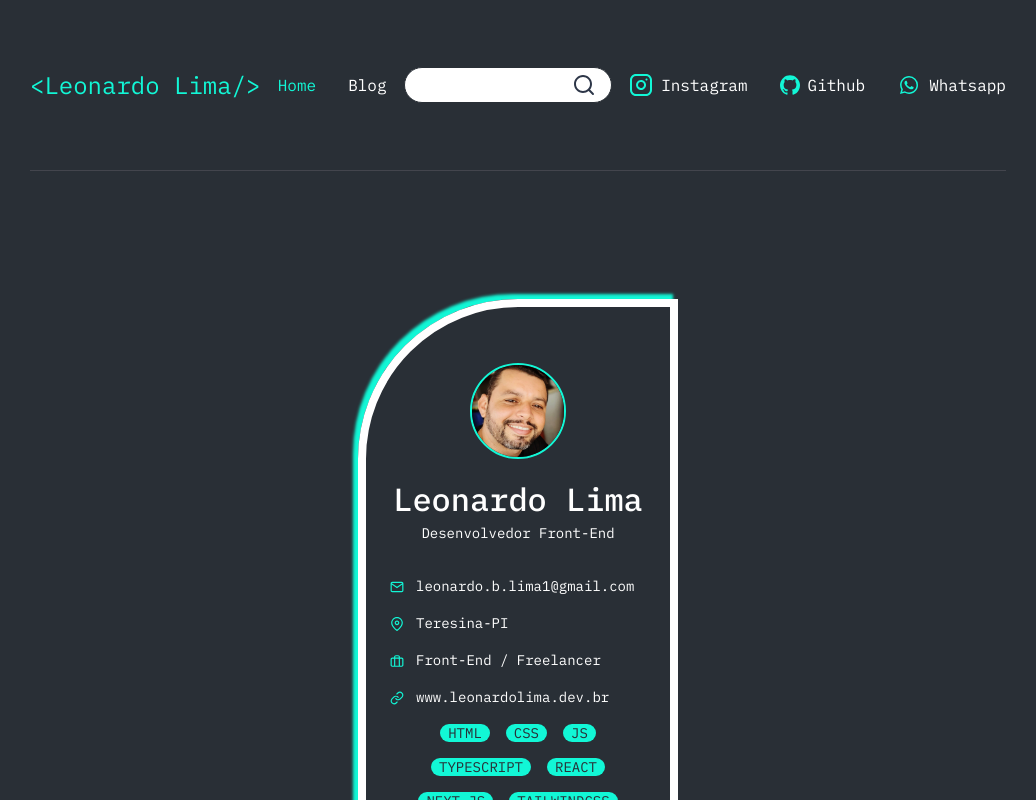
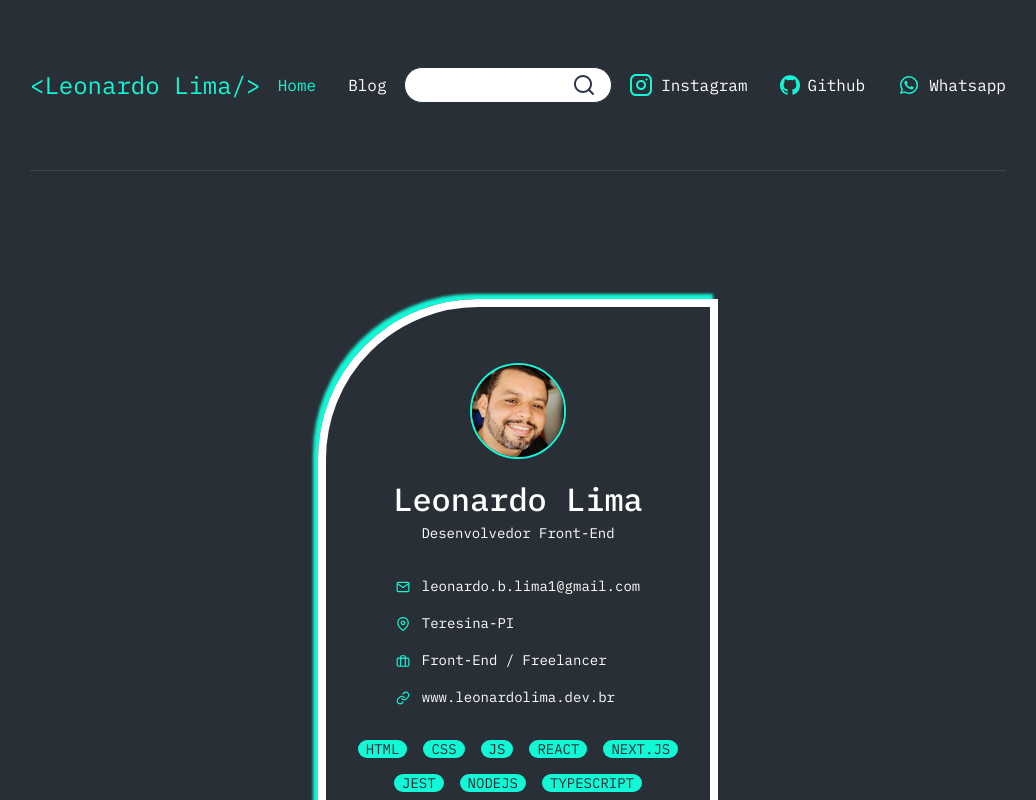
Before and after one commit to leonardobl/portfolio, a React (Vite) app: page / in a window 1280 px wide. Shown: the top 800 px of the page, without its empty margins (122-1158 px from the left). Built offline with nearby package versions, Linux system fonts and the light colour scheme.

Commit message:
adjust size cardProfile

```diff
--- a/src/components/CardAbout/index.tsx
+++ b/src/components/CardAbout/index.tsx
@@ -6,7 +6,7 @@ import { Title } from "../Typography/Title";
 
 export const CardAbout = () => {
   return (
-    <div className="w-full max-w-80 border-4 rounded-tl-[160px] rounded-br-[160px] border-white card-about py-14 px-6 flex flex-col gap-8 items-center">
+    <div className="w-full max-w-[400px] border-4 rounded-tl-[160px] rounded-br-[160px] border-white card-about py-14 px-4 sm:px-6 flex flex-col gap-8 items-center">
       <div>
         <div className="w-fit mx-auto mb-4">
           <img
@@ -56,26 +56,26 @@ export const CardAbout = () => {
           <Icons.Link className="text-custom-brand-100" />
           www.leonardolima.dev.br
         </Text>
+      </div>
 
       <div className="flex gap-4 flex-wrap justify-center ">
         <Tag text="HTML" />
         <Tag text="CSS" />
         <Tag text="JS" />
-          <Tag text="TYPESCRIPT" />
         <Tag text="REACT" />
         <Tag text="NEXT.JS" />
+        <Tag text="JEST" />
+        <Tag text="NODEJS" />
+        <Tag text="TYPESCRIPT" />
         <Tag text="TAILWINDCSS" />
         <Tag text="STYLED-COMPONENTS" />
-          <Tag text="NODEJS" />
         <Tag text="DOCKER" />
-          <Tag text="JEST" />
         <Tag text="CYPRESS" />
         <Tag text="REACT NATIVE" />
         <Tag text="SQL" />
         <Tag text="NOSQL" />
+        <Tag text="GRAPHQL" />
         <Tag text="REACT TESTING LIBRARY" />
-          <Tag text="GRAPHQL" />
-        </div>
       </div>
 
       <div>
--- a/src/components/CardAbout/styles.css
+++ b/src/components/CardAbout/styles.css
@@ -1,6 +1,4 @@
 .card-about {
-  width: 100%;
-  max-width: 20rem;
   border: 8px solid white;
   border-top-left-radius: 160px;
   border-bottom-right-radius: 160px;
```
Lines whose indentation alone changed are shown as unchanged.
